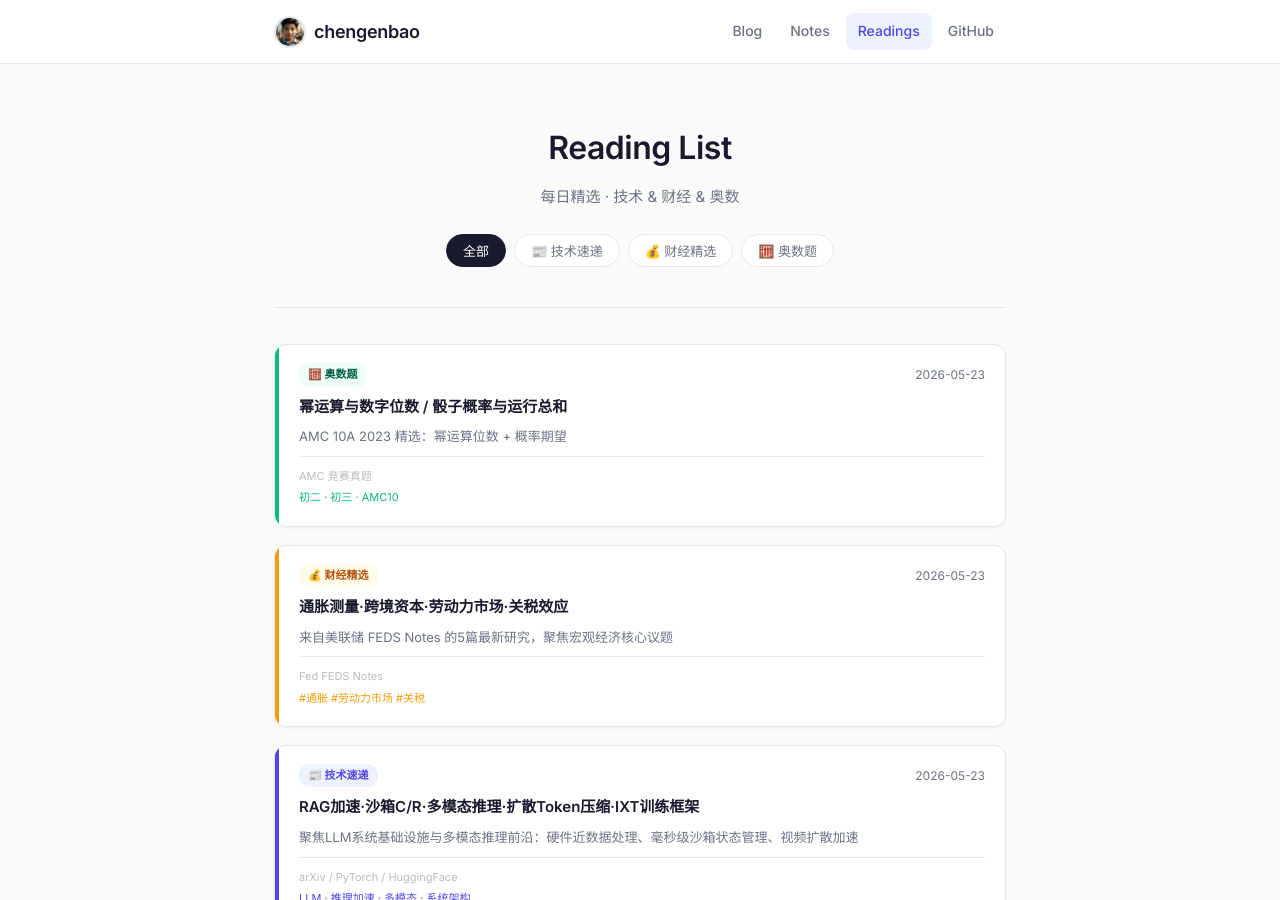
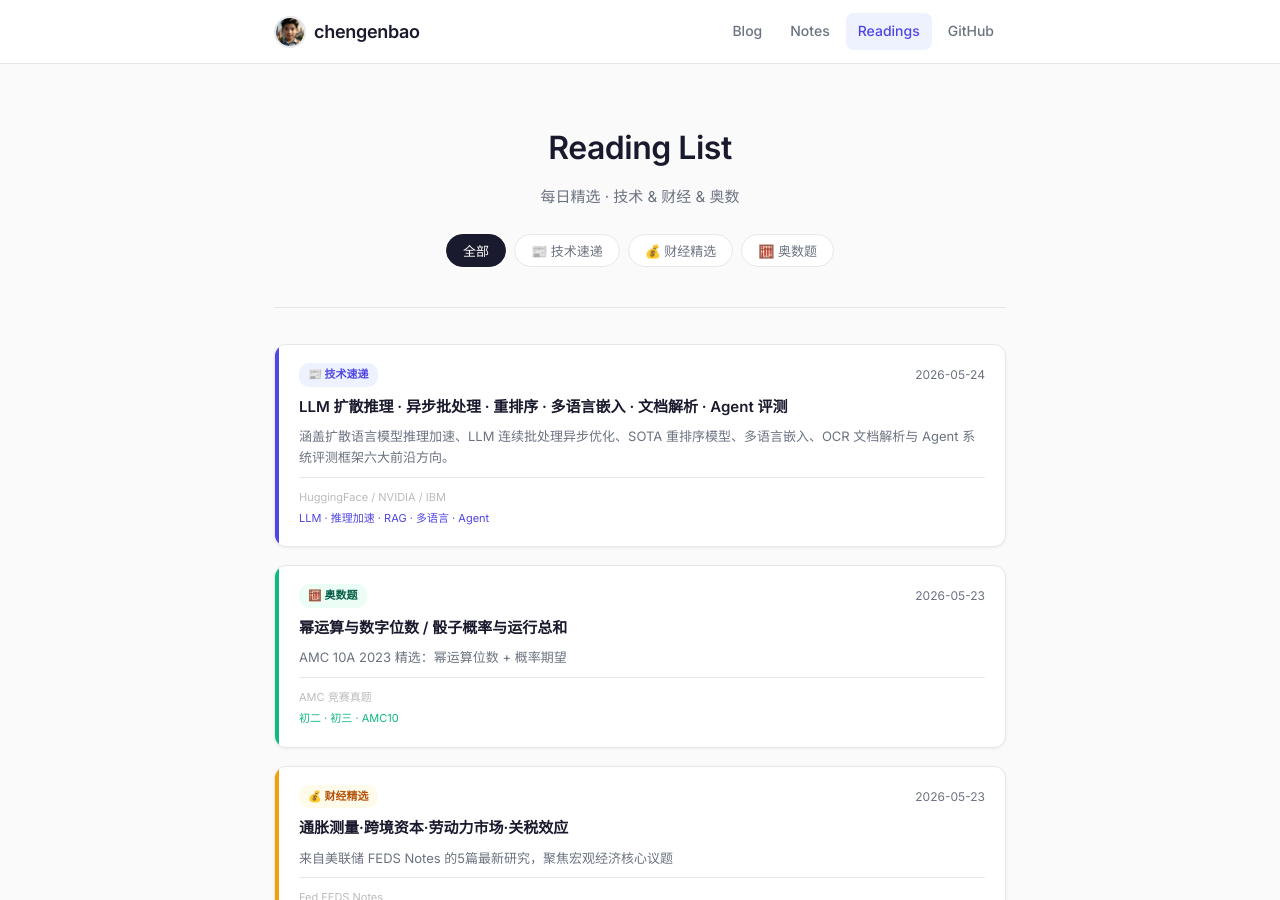
Before and after one commit to chengenbao/chengenbao.github.io, a Jekyll site: the page built from reading-list/index.md, in a window 1280 px wide and 900 px high. Built offline with Jekyll 4.4.1, drawn with Linux system fonts in a browser that asks for light colours.

Commit message:
add tech card 2026-05-24

```diff
--- a/reading-list/index.md
+++ b/reading-list/index.md
@@ -18,6 +18,21 @@ permalink: /reading-list/
   </div>
 
   <div class="rl-grid">
+<a class="rl-card tech" href="/reading-list/2026-05-24-tech-daily/">
+  <div class="rl-accent"></div>
+  <div class="rl-body">
+    <div class="rl-top">
+      <span class="rl-badge tech">📰 技术速递</span>
+      <time>2026-05-24</time>
+    </div>
+    <h2>LLM 扩散推理 · 异步批处理 · 重排序 · 多语言嵌入 · 文档解析 · Agent 评测</h2>
+    <p>涵盖扩散语言模型推理加速、LLM 连续批处理异步优化、SOTA 重排序模型、多语言嵌入、OCR 文档解析与 Agent 系统评测框架六大前沿方向。</p>
+    <div class="rl-meta">
+      <span class="rl-source">HuggingFace / NVIDIA / IBM</span>
+      <span class="rl-tags">LLM · 推理加速 · RAG · 多语言 · Agent</span>
+    </div>
+  </div>
+</a>
 <a class="rl-card math" href="/reading-list/2026-05-23-math/"><div class="rl-accent"></div><div class="rl-body"><div class="rl-top"><span class="rl-badge math">🧮 奥数题</span><time>2026-05-23</time></div><h2>幂运算与数字位数 / 骰子概率与运行总和</h2><p>AMC 10A 2023 精选：幂运算位数 + 概率期望</p><div class="rl-meta"><span class="rl-source">AMC 竞赛真题</span><span class="rl-tags">初二 · 初三 · AMC10</span></div></div></a>
 <a class="rl-card finance" href="/reading-list/2026-05-23-finance-daily/">
   <div class="rl-accent"></div>
```
